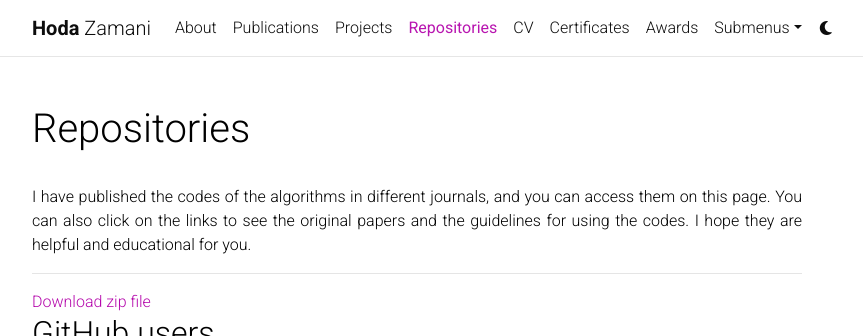
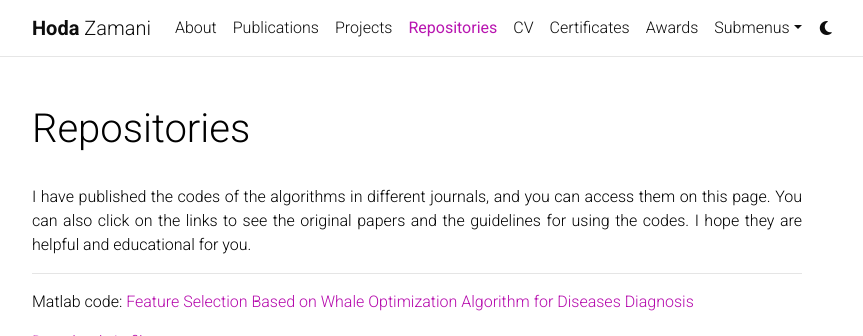
Before and after one commit to HodaZamani/HodaZamani.github.io, a Jekyll site: the page built from _pages/repositories.md, in a window 1280 px wide and 900 px high, cut to the strip 0-336 px from the top of the window. Shown: the whole strip, without its empty margins (223-1086 px from the left). Built offline with Jekyll 4.4.1, drawn with Linux system fonts in a browser that asks for light colours; comment, search, counter and statistics services are not loaded; a style sheet for code colours, icons or effects is not loaded.

Commit message:
Update repositories.md

```diff
--- a/_pages/repositories.md
+++ b/_pages/repositories.md
@@ -8,7 +8,7 @@
 <p align="justify">I have published the codes of the algorithms in different journals, and you can access them on this page. You can also click on the links to see the original papers and the guidelines for using the codes. I hope they are helpful and educational for you.</p>
 
 ***
-
+Matlab code: [Feature Selection Based on Whale Optimization Algorithm for Diseases Diagnosis](https://d1wqtxts1xzle7.cloudfront.net/51133098/130_Paper_310716206_IJCSIS_Camera_Ready_pp._1243-1247-libre.pdf?1483206167=&response-content-disposition=inline%3B+filename%3DFeature_Selection_Based_on_Whale_Optimiz.pdf&Expires=1705589117&Signature=c7rjMJ7QGILgXDqiTi~r6TfXfsSAS~AlGJYApTLHhmQRNLf6otjvm5~xzW-zRknWDg7JSPV03eRVl2xwEsGNB~P46McNro25HonCfmGLB2PyEQGiq~K2Xa2fBz7hij8I3OIR2htdoa1aSN5Hp9Vd0LvtrzGKSk1xDSpr0LEe9N63qB5r60i8i-Istk34MZgKYvObtg2ViOfTgQFnnN92rkTNTjwBNfzbqHR34fo1rShWPSpm4Lo0a68CIramgC7GwsM03jUnyevFvh6ttDUBoGQaau4LsMbmmaiElG~JxMhBzMHLktS4gl0dprf0dpB4D80qczE2skXWh1XTlvTQYg__&Key-Pair-Id=APKAJLOHF5GGSLRBV4ZA)
 <div class="row">
 <div class="col-sm mt-3 mt-md-0">
 <!-- Use the download attribute to specify that the file will be downloaded -->
```
